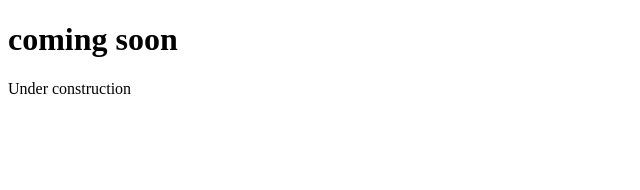
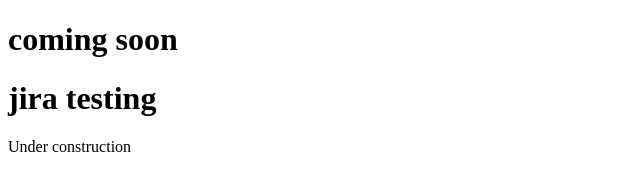
Before and after one commit to Naresh1287/nareshkumar, a plain HTML site: page index.html in a window 1280 px wide. Shown: the whole page, without its empty margins (0-640 px from the left). Drawn offline with Linux system fonts and the light colour scheme.

Commit message:
fix for NAR
fix for NAR

```diff
--- a/index.html
+++ b/index.html
@@ -5,6 +5,7 @@
 </head>
 <body>
 <h1> coming soon </h1>
+<h1> jira testing </h1>
 <p> Under construction </p>
 </body>
 </html>
```
